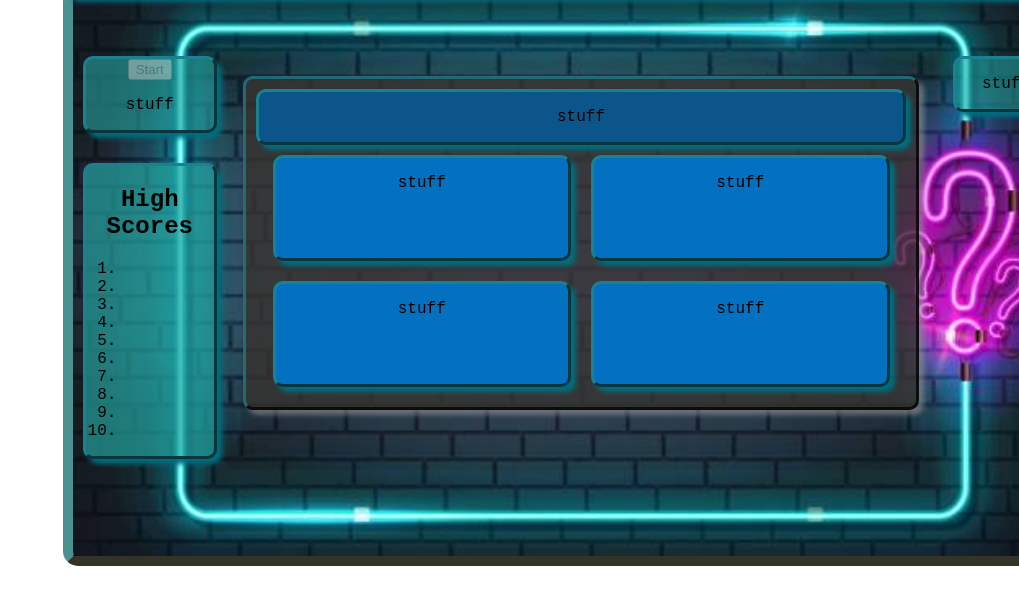
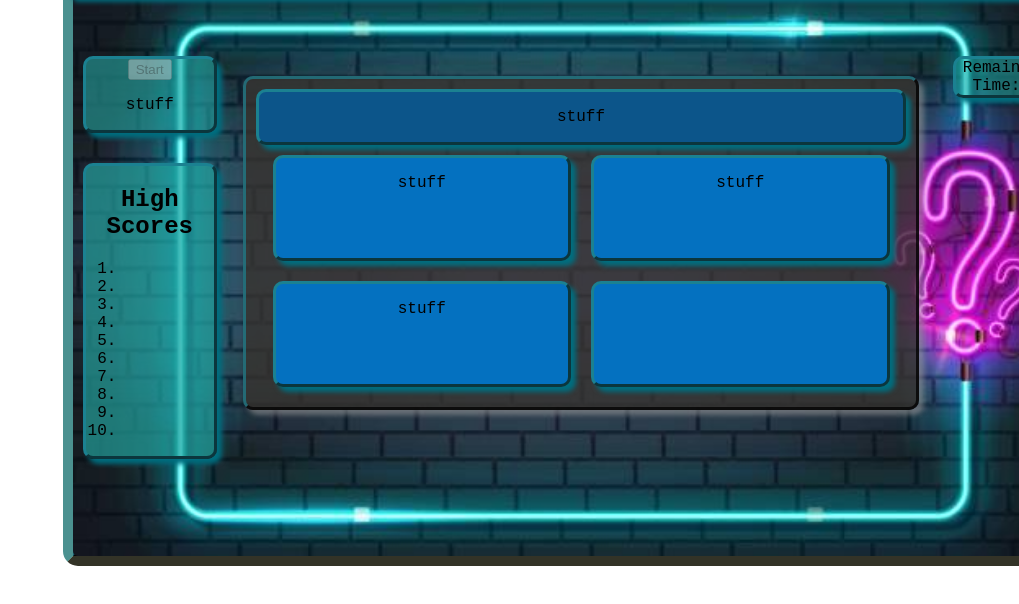
Before and after one commit to Ydennekrf/Java-Script-Quiz, a plain HTML site: page index.html in a window 1280 px wide. Both pictures are taken after a click on the button "Start". Shown: the part 162-766 px from the top of the page, without its empty margins (261-1280 px from the left). Drawn offline with Linux system fonts and the light colour scheme; a web font is replaced by a local one.

Commit message:
added code for game timer

```diff
--- a/assets/javascript/script.js
+++ b/assets/javascript/script.js
@@ -13,7 +13,7 @@
  //correct answer counter
  let score = 0;
  let finalScore = 0;
- let isWin = false;
+ let isFinish = false;
  let timer;
  let timeLeft;
 
@@ -33,11 +33,31 @@
     timerEl.setAttribute("style", "display: block;");
     questionContainer.setAttribute("style", "display: block;");
     // starts timer counting
-    // startTimer();
-    // startQuestions();
+    startTimer();
+    startQuestions();
 };
 
-
+startTimer = () => {
+    timer = setInterval(function() {
+        timeLeft--
+        timerEl.textContent = "Remaining Time:"+ timeLeft;
+        if (timeLeft >= 0) {
+            //tests if quiz is complete
+            if (isFinish && timeLeft > 0) {
+                //stops timer and begins post quiz
+                clearInterval(timer);
+                // postQuiz();
+            }
+        }
+        // tests if timer has run out
+        if (timeLeft === 0) {
+            //stops timer and game over
+            clearInterval(timer);
+            // postQuiz();
+            // gameOver();
+        }
+    }, 1000);
+};
 
 
 
--- a/index.html
+++ b/index.html
@@ -54,7 +54,7 @@
                     <p>stuff</p>
                 </section>
                 <section class="answers" id="answer4">
-                    <p>stuff</p>
+
                 </section>
             </section>
 
```
